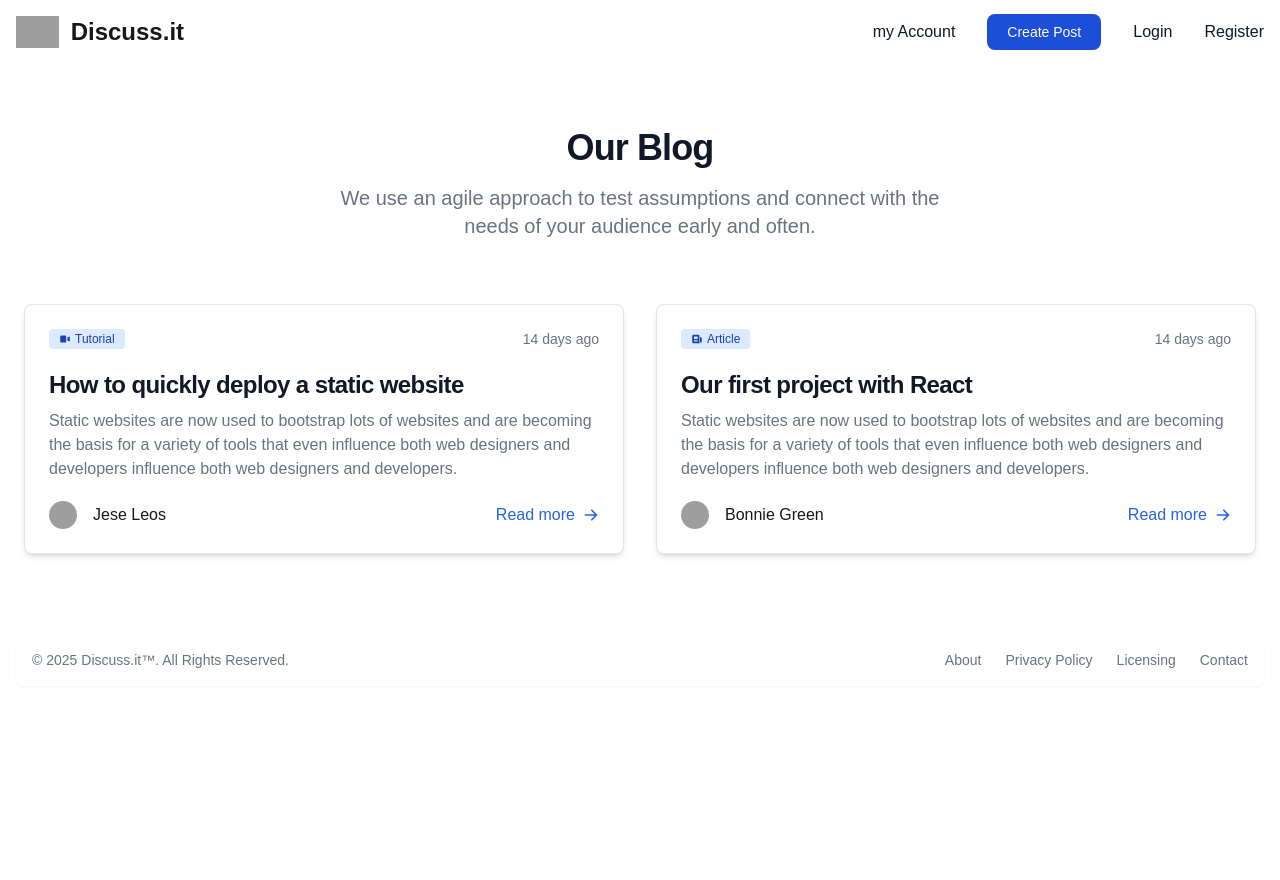
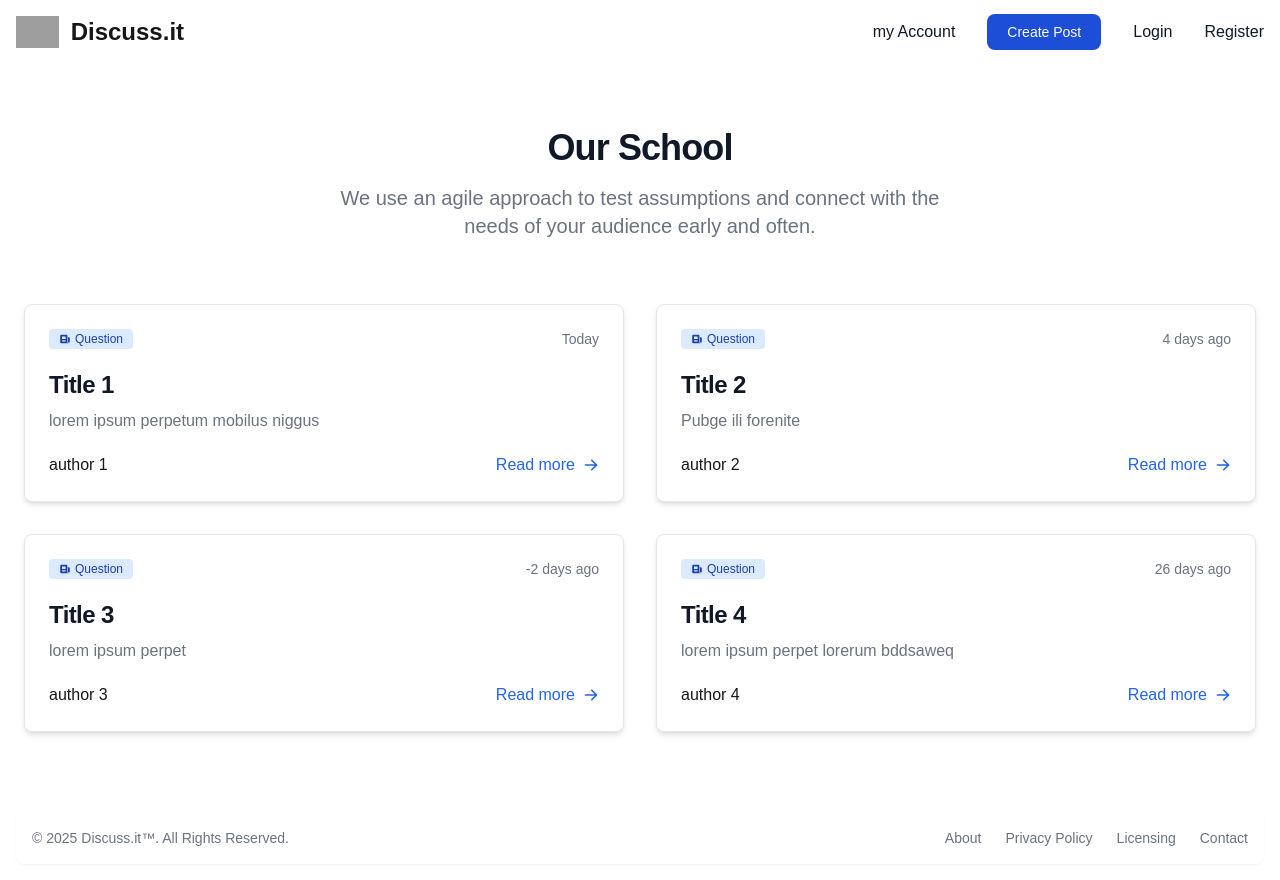
Before and after one commit to Michallesss/discuss.it, a Next.js app: page / in a window 1280 px wide. Before the commit the page ends 800 px from the top, so only its background shows below. Built offline with nearby package versions, Linux system fonts and the light colour scheme; grey boxes are pictures that could not be loaded.

Commit message:
♻️ Add post separate component

```diff
--- a/src/app/(home)/_components/Post.tsx
+++ b/src/app/(home)/_components/Post.tsx
@@ -0,0 +1,68 @@
+type Props = {
+  id: string;
+  type?: string;
+  date: Date;
+  title: string;
+  content: string;
+  author: string; // replace with author object
+}
+
+const calculateDays = (date: Date): string => {
+  const todaysDate = new Date();
+  const milisecDfifference = todaysDate.getTime() - date.getTime();
+  const milisecPerDay = 1000 * 60 * 60 * 24;
+  const numberOfDays = Math.floor(milisecDfifference / milisecPerDay);
+
+  if (numberOfDays === 0) {
+    return "Today";
+  }
+  else if (numberOfDays === 1) {
+    return "Day ago";
+  }
+  else {
+    return `${numberOfDays} days ago`;
+  }
+}
+
+export default function Post({ id, type="Question", date, title, content, author }: Props) {
+  const daysAgo = calculateDays(date);
+
+  return (
+    <article className="p-6 bg-white rounded-lg border border-gray-200 shadow-md dark:bg-gray-800 dark:border-gray-700">
+      <div className="flex justify-between items-center mb-5 text-gray-500">
+        <span
+          className="bg-primary-100 text-primary-800 text-xs font-medium inline-flex items-center px-2.5 py-0.5 rounded dark:bg-primary-200 dark:text-primary-800">
+          <svg className="mr-1 w-3 h-3" fill="currentColor" viewBox="0 0 20 20" xmlns="http://www.w3.org/2000/svg">
+            <path fillRule="evenodd"
+              d="M2 5a2 2 0 012-2h8a2 2 0 012 2v10a2 2 0 002 2H4a2 2 0 01-2-2V5zm3 1h6v4H5V6zm6 6H5v2h6v-2z"
+              clipRule="evenodd"></path>
+            <path d="M15 7h1a2 2 0 012 2v5.5a1.5 1.5 0 01-3 0V7z"></path>
+          </svg>
+          {type}
+        </span>
+        <span className="text-sm">{daysAgo}</span>
+      </div>
+      <h2 className="mb-2 text-2xl font-bold tracking-tight text-gray-900 dark:text-white"><a href="#">{title}</a></h2>
+      <p className="mb-5 font-light text-gray-500 dark:text-gray-400">{content}</p>
+      <div className="flex justify-between items-center">
+        <div className="flex items-center space-x-4">
+          {/* <img className="w-7 h-7 rounded-full"
+            src="https://flowbite.s3.amazonaws.com/blocks/marketing-ui/avatars/bonnie-green.png"
+            alt="Bonnie Green avatar" /> */}
+          <span className="font-medium dark:text-white">
+            {author}
+          </span>
+        </div>
+        <a href={`post/${id}`}
+          className="inline-flex items-center font-medium text-primary-600 dark:text-primary-500 hover:underline">
+          Read more
+          <svg className="ml-2 w-4 h-4" fill="currentColor" viewBox="0 0 20 20" xmlns="http://www.w3.org/2000/svg">
+            <path fillRule="evenodd"
+              d="M10.293 3.293a1 1 0 011.414 0l6 6a1 1 0 010 1.414l-6 6a1 1 0 01-1.414-1.414L14.586 11H3a1 1 0 110-2h11.586l-4.293-4.293a1 1 0 010-1.414z"
+              clipRule="evenodd"></path>
+          </svg>
+        </a>
+      </div>
+    </article>
+  );
+}
--- a/src/app/(home)/page.tsx
+++ b/src/app/(home)/page.tsx
@@ -1,4 +1,5 @@
 import Footer from "@/components/Footer";
+import Post from "./_components/Post";
 
 export default function HomePage() {
   return (
@@ -6,88 +7,15 @@ export default function HomePage() {
       <main className="bg-white dark:bg-gray-950">
         <div className="py-8 px-4 mx-auto max-w-screen-xl lg:py-16 lg:px-6">
           <div className="mx-auto max-w-screen-sm text-center lg:mb-16 mb-8">
-          <h2 className="mb-4 text-3xl lg:text-4xl tracking-tight font-extrabold text-gray-900 dark:text-white">Our Blog</h2>
+            <h2 className="mb-4 text-3xl lg:text-4xl tracking-tight font-extrabold text-gray-900 dark:text-white">Our School</h2>
             <p className="font-light text-gray-500 sm:text-xl dark:text-gray-400">We use an agile approach to test assumptions and
               connect with the needs of your audience early and often.</p>
           </div>
           <div className="grid gap-8 lg:grid-cols-2">
-          <article className="p-6 bg-white rounded-lg border border-gray-200 shadow-md dark:bg-gray-800 dark:border-gray-700">
-            <div className="flex justify-between items-center mb-5 text-gray-500">
-              <span
-                className="bg-primary-100 text-primary-800 text-xs font-medium inline-flex items-center px-2.5 py-0.5 rounded dark:bg-primary-200 dark:text-primary-800">
-                <svg className="mr-1 w-3 h-3" fill="currentColor" viewBox="0 0 20 20" xmlns="http://www.w3.org/2000/svg">
-                  <path
-                    d="M2 6a2 2 0 012-2h6a2 2 0 012 2v8a2 2 0 01-2 2H4a2 2 0 01-2-2V6zM14.553 7.106A1 1 0 0014 8v4a1 1 0 00.553.894l2 1A1 1 0 0018 13V7a1 1 0 00-1.447-.894l-2 1z">
-                  </path>
-                </svg>
-                Tutorial
-              </span>
-              <span className="text-sm">14 days ago</span>
-            </div>
-            <h2 className="mb-2 text-2xl font-bold tracking-tight text-gray-900 dark:text-white"><a href="#">How to quickly
-                deploy a static website</a></h2>
-            <p className="mb-5 font-light text-gray-500 dark:text-gray-400">Static websites are now used to bootstrap lots of
-              websites and are becoming the basis for a variety of tools that even influence both web designers and
-              developers influence both web designers and developers.</p>
-            <div className="flex justify-between items-center">
-              <div className="flex items-center space-x-4">
-                <img className="w-7 h-7 rounded-full"
-                  src="https://flowbite.s3.amazonaws.com/blocks/marketing-ui/avatars/jese-leos.png"
-                  alt="Jese Leos avatar" />
-                <span className="font-medium dark:text-white">
-                  Jese Leos
-                </span>
-              </div>
-              <a href="#"
-                className="inline-flex items-center font-medium text-primary-600 dark:text-primary-500 hover:underline">
-                Read more
-                <svg className="ml-2 w-4 h-4" fill="currentColor" viewBox="0 0 20 20" xmlns="http://www.w3.org/2000/svg">
-                  <path fillRule="evenodd"
-                    d="M10.293 3.293a1 1 0 011.414 0l6 6a1 1 0 010 1.414l-6 6a1 1 0 01-1.414-1.414L14.586 11H3a1 1 0 110-2h11.586l-4.293-4.293a1 1 0 010-1.414z"
-                    clipRule="evenodd"></path>
-                </svg>
-              </a>
-            </div>
-          </article>
-          <article className="p-6 bg-white rounded-lg border border-gray-200 shadow-md dark:bg-gray-800 dark:border-gray-700">
-            <div className="flex justify-between items-center mb-5 text-gray-500">
-              <span
-                className="bg-primary-100 text-primary-800 text-xs font-medium inline-flex items-center px-2.5 py-0.5 rounded dark:bg-primary-200 dark:text-primary-800">
-                <svg className="mr-1 w-3 h-3" fill="currentColor" viewBox="0 0 20 20" xmlns="http://www.w3.org/2000/svg">
-                  <path fillRule="evenodd"
-                    d="M2 5a2 2 0 012-2h8a2 2 0 012 2v10a2 2 0 002 2H4a2 2 0 01-2-2V5zm3 1h6v4H5V6zm6 6H5v2h6v-2z"
-                    clipRule="evenodd"></path>
-                  <path d="M15 7h1a2 2 0 012 2v5.5a1.5 1.5 0 01-3 0V7z"></path>
-                </svg>
-                Article
-              </span>
-              <span className="text-sm">14 days ago</span>
-            </div>
-            <h2 className="mb-2 text-2xl font-bold tracking-tight text-gray-900 dark:text-white"><a href="#">Our first project
-                with React</a></h2>
-            <p className="mb-5 font-light text-gray-500 dark:text-gray-400">Static websites are now used to bootstrap lots of
-              websites and are becoming the basis for a variety of tools that even influence both web designers and
-              developers influence both web designers and developers.</p>
-            <div className="flex justify-between items-center">
-              <div className="flex items-center space-x-4">
-                <img className="w-7 h-7 rounded-full"
-                  src="https://flowbite.s3.amazonaws.com/blocks/marketing-ui/avatars/bonnie-green.png"
-                  alt="Bonnie Green avatar" />
-                <span className="font-medium dark:text-white">
-                  Bonnie Green
-                </span>
-              </div>
-              <a href="#"
-                className="inline-flex items-center font-medium text-primary-600 dark:text-primary-500 hover:underline">
-                Read more
-                <svg className="ml-2 w-4 h-4" fill="currentColor" viewBox="0 0 20 20" xmlns="http://www.w3.org/2000/svg">
-                  <path fillRule="evenodd"
-                    d="M10.293 3.293a1 1 0 011.414 0l6 6a1 1 0 010 1.414l-6 6a1 1 0 01-1.414-1.414L14.586 11H3a1 1 0 110-2h11.586l-4.293-4.293a1 1 0 010-1.414z"
-                    clipRule="evenodd"></path>
-                </svg>
-              </a>
-            </div>
-          </article>
+            <Post id="1" date={new Date()} title="Title 1" content="lorem ipsum perpetum mobilus niggus" author="author 1" />
+            <Post id="2" date={new Date("2025-03-12T03:24:00")} title="Title 2" content="Pubge ili forenite" author="author 2" />
+            <Post id="3" date={new Date("2025-03-18T03:24:00")} title="Title 3" content="lorem ipsum perpet" author="author 3" />
+            <Post id="4" date={new Date("2025-02-18T03:24:00")} title="Title 4" content="lorem ipsum perpet lorerum bddsaweq" author="author 4" />
           </div>
         </div>
       </main>
```
Lines whose indentation alone changed are shown as unchanged.
